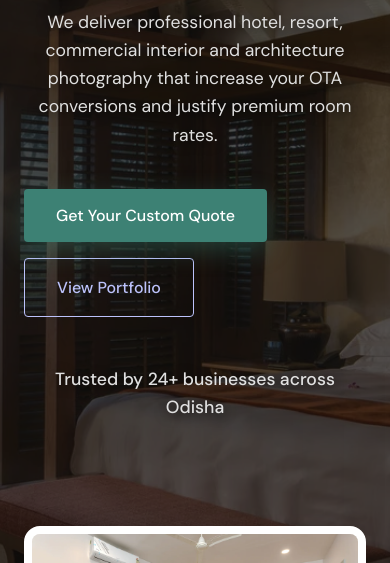
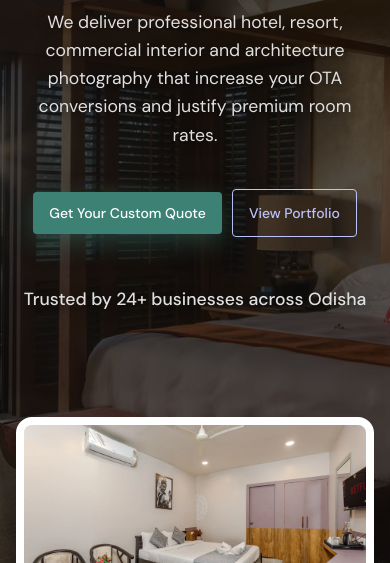
Before and after one commit to MANSAMUNDHRA/realestate, a plain HTML site: page index.html in a window 390 px wide. Shown: the part 244-807 px from the top of the page. Drawn offline with Linux system fonts and the light colour scheme.

Commit message:
iphone view

```diff
--- a/styles.css
+++ b/styles.css
@@ -280,9 +280,9 @@ h3 { font-size: 1.5rem; margin-bottom: 0.5rem; }
 
 .hero-ctas {
     display: flex;
-    flex-direction: column;
+    flex-direction: row;
+    align-items: center;
     gap: 1rem;
-    align-items: flex-start;
 }
 
 .hero-ctas .btn-primary {
@@ -297,13 +297,6 @@ h3 { font-size: 1.5rem; margin-bottom: 0.5rem; }
     background-color: #4da393; /* Slightly brighter on hover for pop */
     box-shadow: 0 12px 32px rgba(61, 129, 116, 0.6);
     transform: translateY(-2px);
-}
-
-@media (min-width: 480px) {
-    .hero-ctas {
-        flex-direction: row;
-        align-items: center;
-    }
 }
 
 .btn-outline-dark {
@@ -2229,6 +2222,24 @@ h3 { font-size: 1.5rem; margin-bottom: 0.5rem; }
 }
 
 @media (max-width: 480px) {
+    .saas-hero-container {
+        padding-left: 1rem;
+        padding-right: 1rem;
+    }
+
+    .hero-ctas {
+        flex-direction: row;
+        align-items: center;
+        justify-content: center;
+        gap: 0.625rem;
+    }
+
+    .hero-ctas .btn {
+        padding: 0.75rem 1rem;
+        font-size: 0.875rem;
+        white-space: nowrap;
+    }
+
     .nav-container {
         padding: 0.5rem 0.65rem;
         gap: 0.4rem;
```
